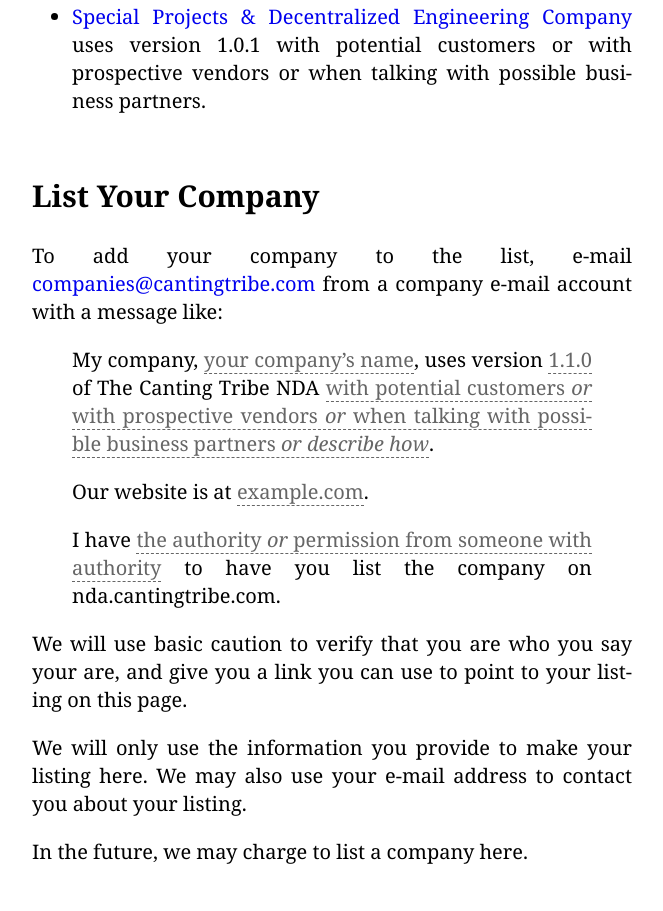
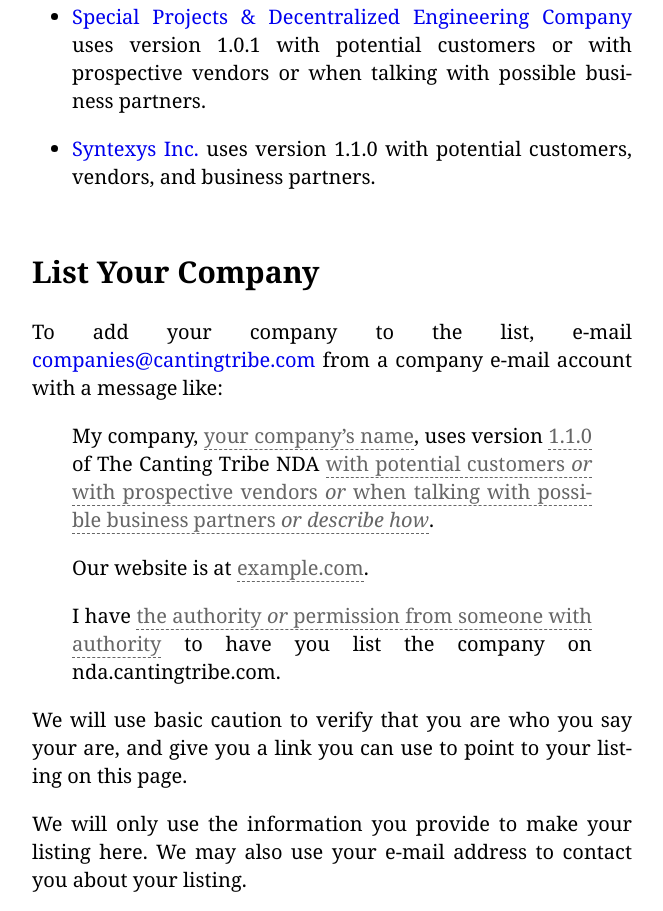
Before and after one commit to waypointnda/waypointnda.com, a website: page index.html in a window 1280 px wide. Shown: the part 1078-1989 px from the top of the page, without its empty margins (308-971 px from the left). Drawn offline with Linux system fonts and the light colour scheme.

Commit message:
Add Syntexys

```diff
--- a/index.html
+++ b/index.html
@@ -68,6 +68,7 @@
           <li><a href=https://monax.io>Monax Industries Limited</a> uses version 1.1.0 with potential customers or with prospective vendors, or when talking with possible business partners.</li>
           <li><a href=https://vivaeve.com>Spectrafem, LLC</a> uses version 1.1.0 with prospective vendors or when talking with possible business partners before a second definitive agreement is prepared.</li>
           <li><a href=https://spade.builders/>Special Projects & Decentralized Engineering Company</a> uses version 1.0.1 with potential customers or with prospective vendors or when talking with possible business partners.</li>
+          <li><a href=https://syntexys.com>Syntexys Inc.</a> uses version 1.1.0 with potential customers, vendors, and business partners.</li>
         </ul>
       </section>
 
```
